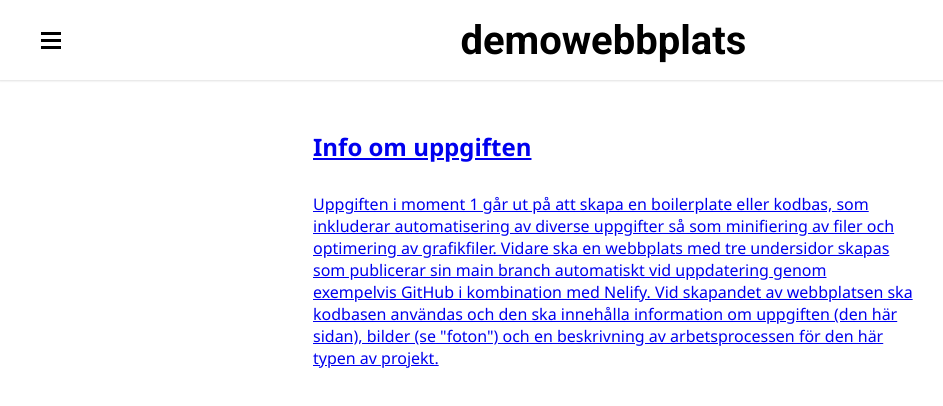
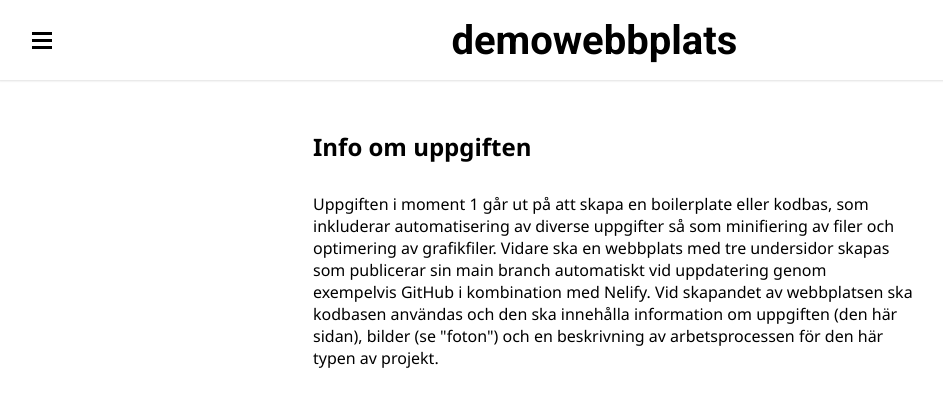
Before and after one commit to limfal/moment1demo, a website built with Parcel: page src/index.html in a window 1280 px wide. Shown: the whole page, without its empty margins (27-970 px from the left). Built offline with nearby package versions, Linux system fonts and the light colour scheme.

```diff
--- a/src/css/main.css
+++ b/src/css/main.css
@@ -59,7 +59,6 @@
 .menu-btn {
     display: flex;
     align-items: center;
-    padding: 8px 15px;
     background-color: white;
     border: none;
     cursor: pointer;
--- a/src/index.html
+++ b/src/index.html
@@ -31,7 +31,7 @@
                 <li><a href="process.html">arbetsprocessen</a></li>
             </ul>
         </nav>
-        <h1><a href="index.html">demowebbplats
+        <h1><a href="index.html">demowebbplats</a></h1>
     </header>
     <main>
         <h2>Info om uppgiften</h2>
```
Also changed, not shown: src/photos.html (+1 -1 lines), src/process.html (+1 -1 lines).
